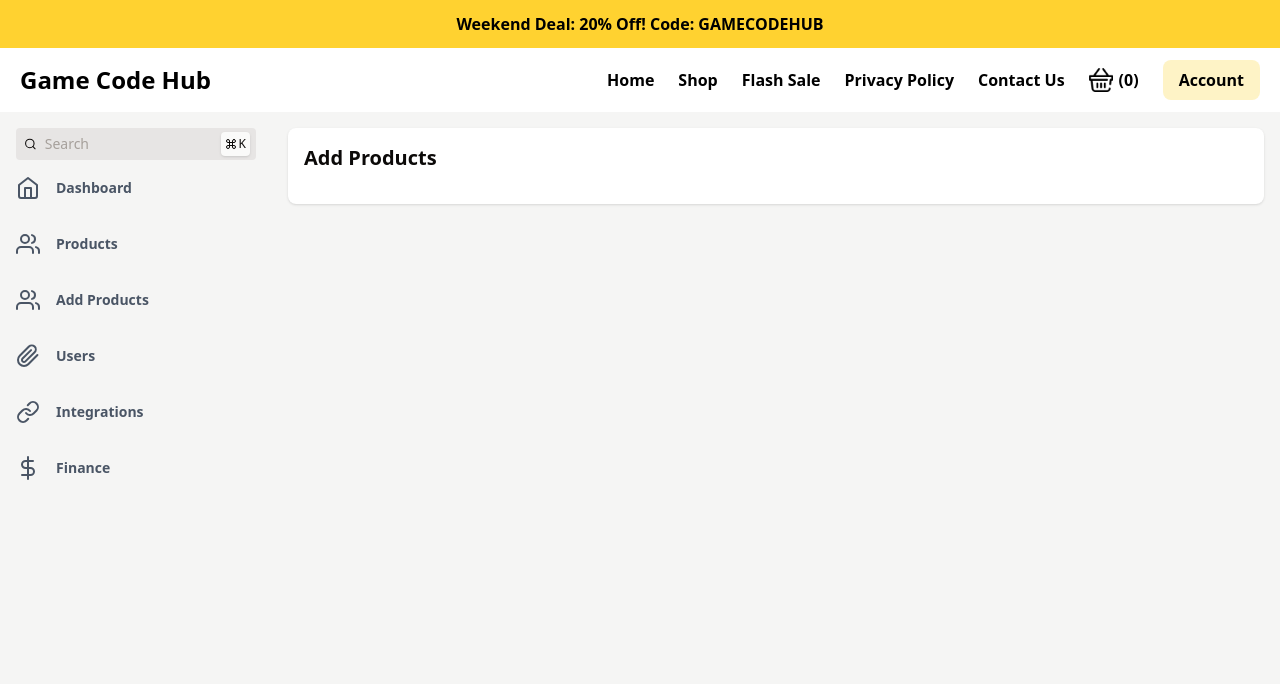
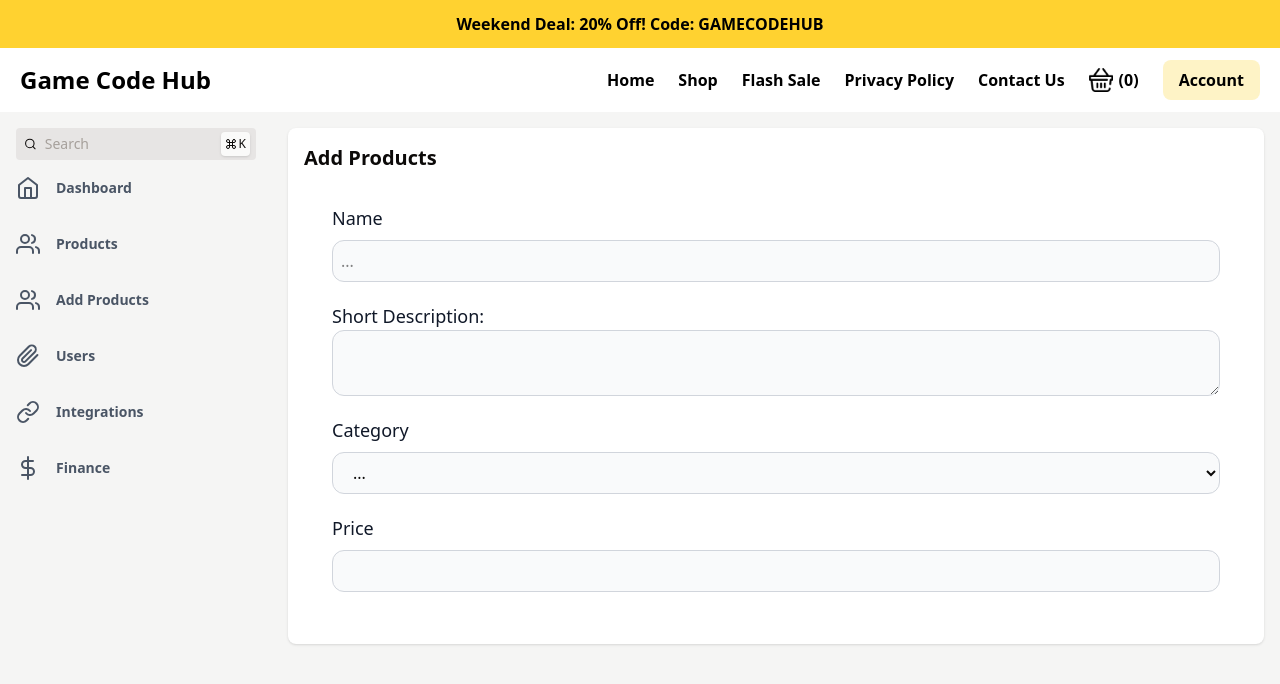
Before and after one commit to sakarkhadka10/game-code-hub-client, a React (Vite) app: page /admin/products/add in a window 1280 px wide. Shown: the top 684 px of the page. Built offline with nearby package versions, Linux system fonts and the light colour scheme.

Commit message:
add product form added

```diff
--- a/src/Router/RouterConfig.jsx
+++ b/src/Router/RouterConfig.jsx
@@ -10,6 +10,7 @@
 import AddProducts from "../components/Admin/layouts/Sidebar/MenuLists/AddProducts";
 import Dashboard from "../components/Admin/layouts/Dashboard/Dashboard";
 import AllUsers from "../components/Admin/layouts/Sidebar/MenuLists/AllUsers";
+import Products from "../components/Admin/layouts/Sidebar/MenuLists/Products";
 
 const RouterConfig = () => {
   return (
@@ -26,7 +27,7 @@
       <Route path="/admin" element={<AdminLayout />}>
         <Route index element={<Dashboard />} />
         <Route path="products/add" element={<AddProducts />} />
-        <Route path="products" element={<AddProducts />} />
+        <Route path="products" element={<Products />} />
         <Route path="all-users" element={<AllUsers />} />
       </Route>
     </Routes>
--- a/src/components/Admin/layouts/Sidebar/MenuLists/AddProducts.jsx
+++ b/src/components/Admin/layouts/Sidebar/MenuLists/AddProducts.jsx
@@ -4,6 +4,75 @@
       <div className="bg-white rounded-lg pb-4 pt-4 shadow">
         <h2 className="text-xl font-bold px-4 pb-4">Add Products</h2>
         {/* Add your AddProducts content here */}
+
+        <div>
+          <form className="px-11 py-4">
+            <div className="mb-5">
+              <label
+                htmlFor="name"
+                className="block mb-2 text-lg font-medium text-gray-900 "
+              >
+                Name
+              </label>
+              <input
+                type="text"
+                id="name"
+                className="bg-gray-50 border border-gray-300  text-md rounded-xl  block w-full p-2 "
+                placeholder="..."
+                required
+              />
+            </div>
+            <div className="mb-5 block">
+              <label
+                htmlFor="short description"
+                className=" text-lg font-medium text-gray-900"
+              >
+                Short Description:
+              </label>
+              <textarea
+                type="text"
+                id="description"
+                name="description"
+                maxLength="100"
+                required
+                className="bg-gray-50 border border-gray-300  text-md rounded-xl  block w-full p-2 "
+              />
+            </div>
+            <div className="mb-5">
+              <label
+                htmlFor="name"
+                className="block mb-2 text-lg font-medium text-gray-900"
+              >
+                Category
+              </label>
+              <select
+                id="name"
+                className="bg-gray-50 border border-gray-300 text-md rounded-xl block w-full px-4 py-2 "
+                required
+              >
+                <option value="" disabled selected hidden>
+                  ...
+                </option>
+                <option value="category1">Game Template</option>
+                <option value="category2">Web Template</option>
+              </select>
+            </div>
+            <div className="mb-5">
+              <label
+                htmlFor="price"
+                className="block mb-2 text-lg font-medium text-gray-900 "
+              >
+                Price
+              </label>
+              <input
+                type="number"
+                id="price"
+                className="bg-gray-50 border border-gray-300  text-md rounded-xl  block w-full p-2 "
+                required
+              />
+            </div>
+          </form>
+        </div>
       </div>
     </div>
   );
--- /dev/null
+++ b/src/components/Admin/layouts/Sidebar/MenuLists/Products.jsx
@@ -0,0 +1,12 @@
+const Products = () => {
+  return (
+    <div className="grid gap-4 p-4  w-full">
+      <div className="bg-white rounded-lg pb-4 pt-4 shadow">
+        <h2 className="text-xl font-bold px-4 pb-4">Products</h2>
+        {/* Add your AddProducts content here */}
+      </div>
+    </div>
+  );
+};
+
+export default Products;
```
